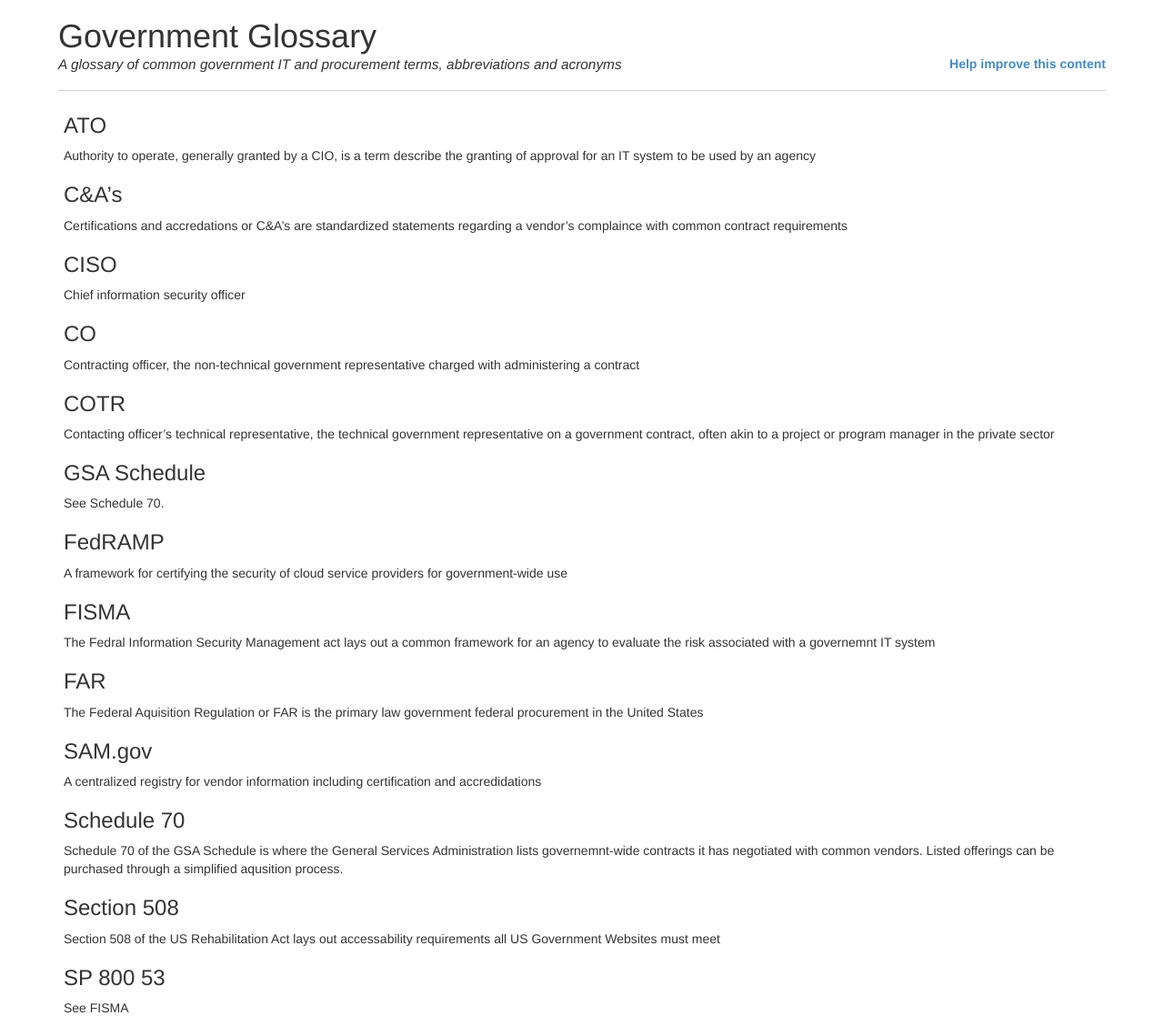
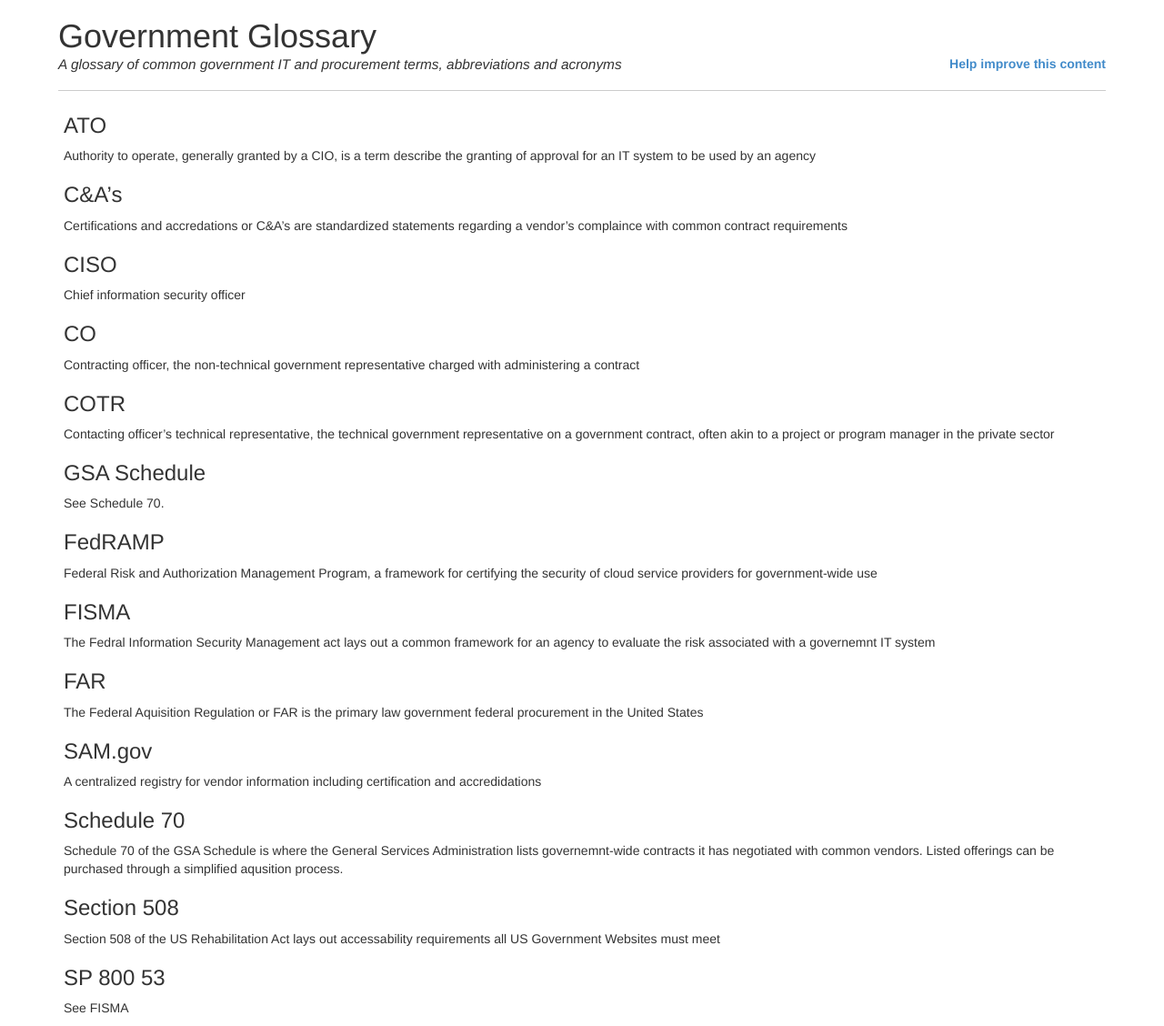
Before and after one commit to benbalter/government-glossary, a Jekyll site: the page built from index.md, in a window 1280 px wide and 1128 px high. Shown: the whole window at 91% size. Built offline with Jekyll 4.4.1, drawn with Linux system fonts in a browser that asks for light colours.

Commit message:
Expand FedRAMP acronym

```diff
--- a/_data/terms.yml
+++ b/_data/terms.yml
@@ -10,7 +10,7 @@
 
 "GSA Schedule": See Schedule 70.
 
-FedRAMP: A framework for certifying the security of cloud service providers for government-wide use
+FedRAMP: Federal Risk and Authorization Management Program, a framework for certifying the security of cloud service providers for government-wide use
 
 FISMA: The Fedral Information Security Management act lays out a common framework for an agency to evaluate the risk associated with a governemnt IT system
 
```
